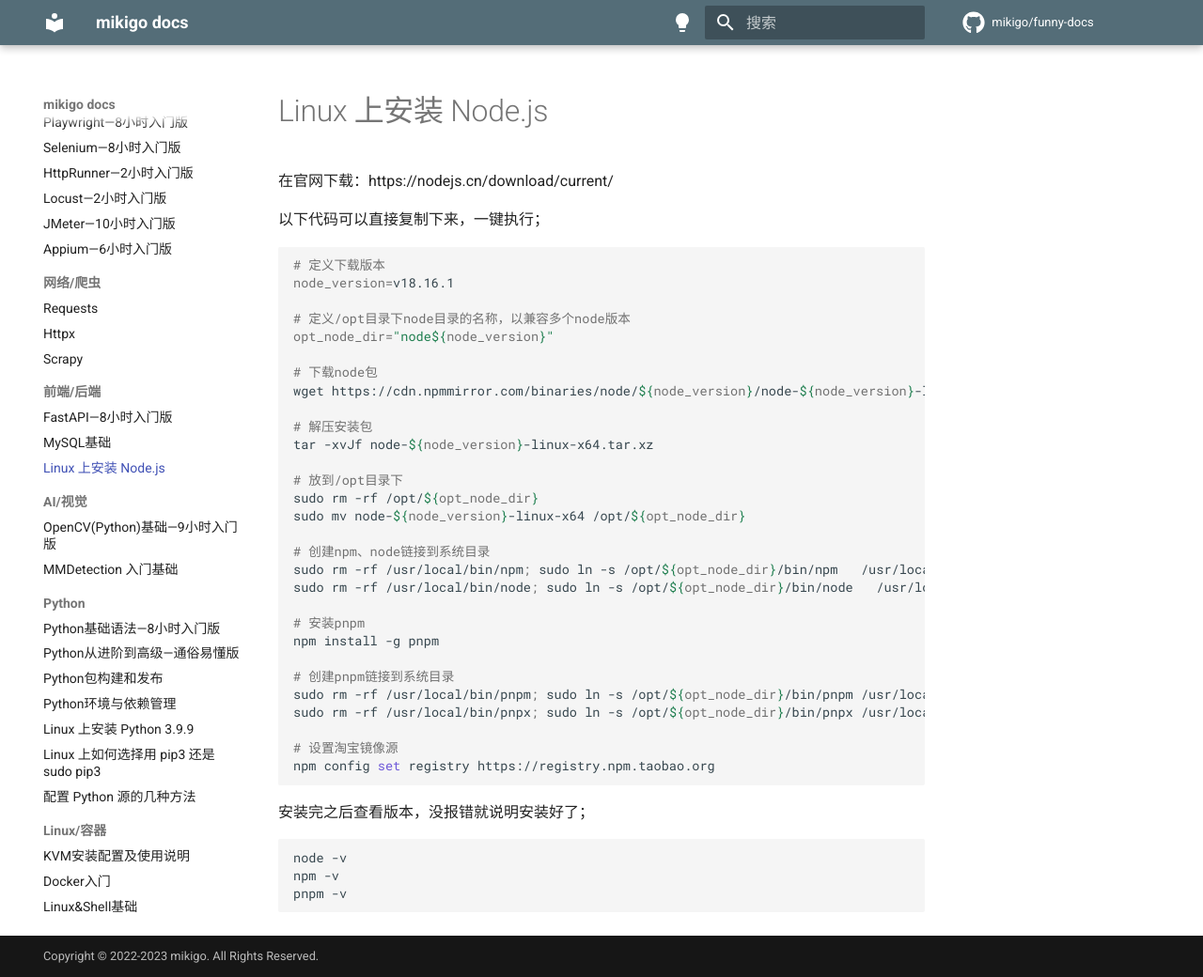
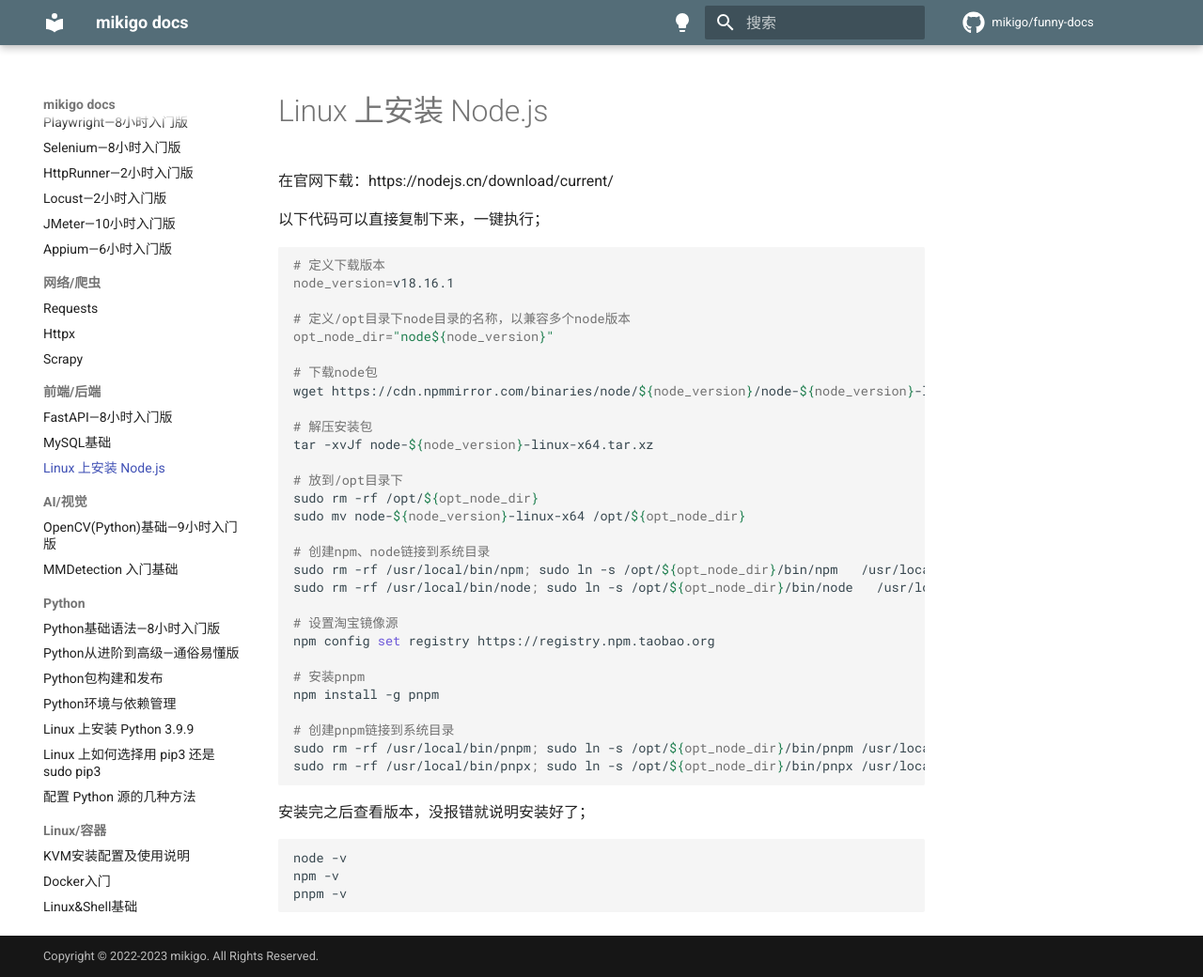
Before and after one commit to mikigo/funny-docs, an MkDocs documentation site: the page built from docs/前后端/Linux上安装Node.js.md, in a window 1280 px wide and 1040 px high. Shown: the whole window at 94% size. Built offline with MkDocs 1.6.1 and Material for MkDocs 9.7.7, drawn with Linux system fonts in a browser that asks for light colours; comment, search, counter and statistics services are not loaded; the version menu is left out.

Commit message:
fix: update
Description:

Log:

````diff
--- a/docs/前后端/Linux上安装Node.js.md
+++ b/docs/前后端/Linux上安装Node.js.md
@@ -25,15 +25,15 @@
 sudo rm -rf /usr/local/bin/npm; sudo ln -s /opt/${opt_node_dir}/bin/npm   /usr/local/bin/npm
 sudo rm -rf /usr/local/bin/node; sudo ln -s /opt/${opt_node_dir}/bin/node   /usr/local/bin/node
 
+# 设置淘宝镜像源
+npm config set registry https://registry.npm.taobao.org
+
 # 安装pnpm
 npm install -g pnpm
 
 # 创建pnpm链接到系统目录
 sudo rm -rf /usr/local/bin/pnpm; sudo ln -s /opt/${opt_node_dir}/bin/pnpm /usr/local/bin/pnpm
 sudo rm -rf /usr/local/bin/pnpx; sudo ln -s /opt/${opt_node_dir}/bin/pnpx /usr/local/bin/pnpx
-
-# 设置淘宝镜像源
-npm config set registry https://registry.npm.taobao.org
 ```
 
 安装完之后查看版本，没报错就说明安装好了；
````
